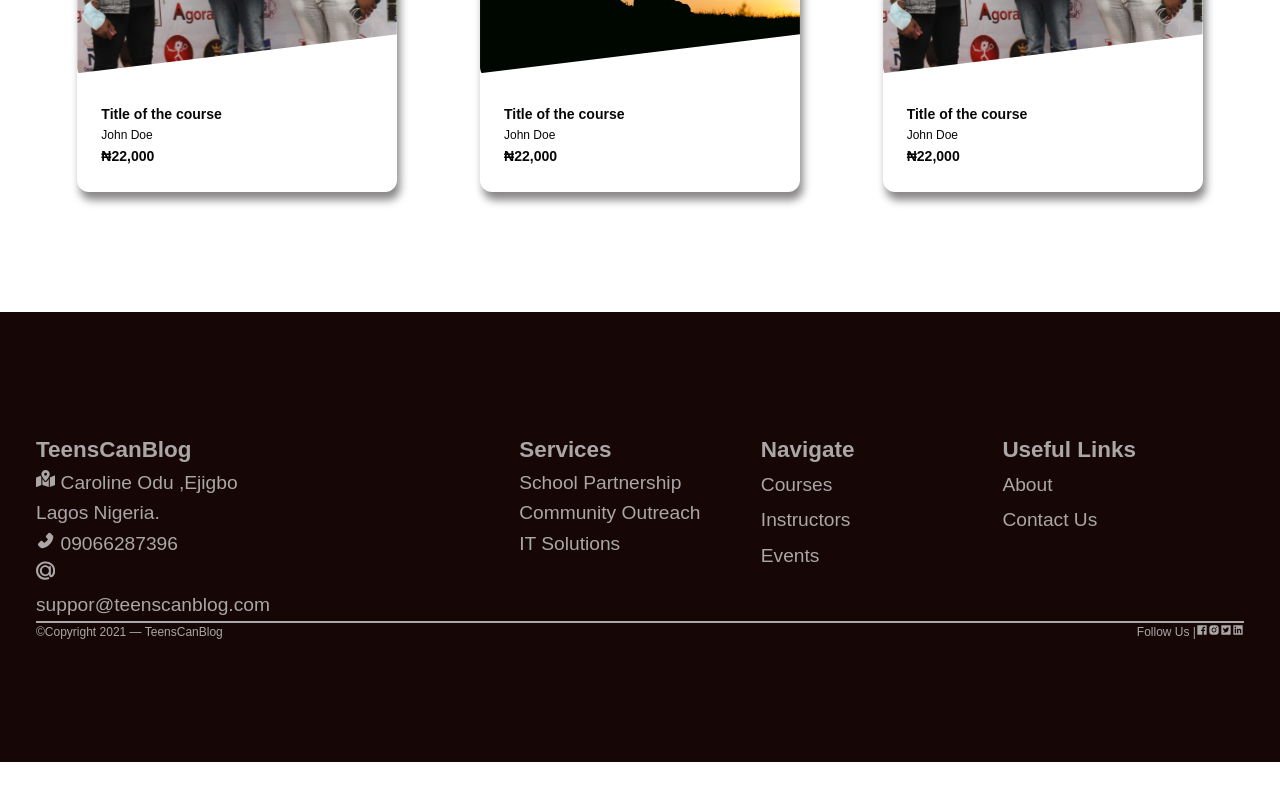
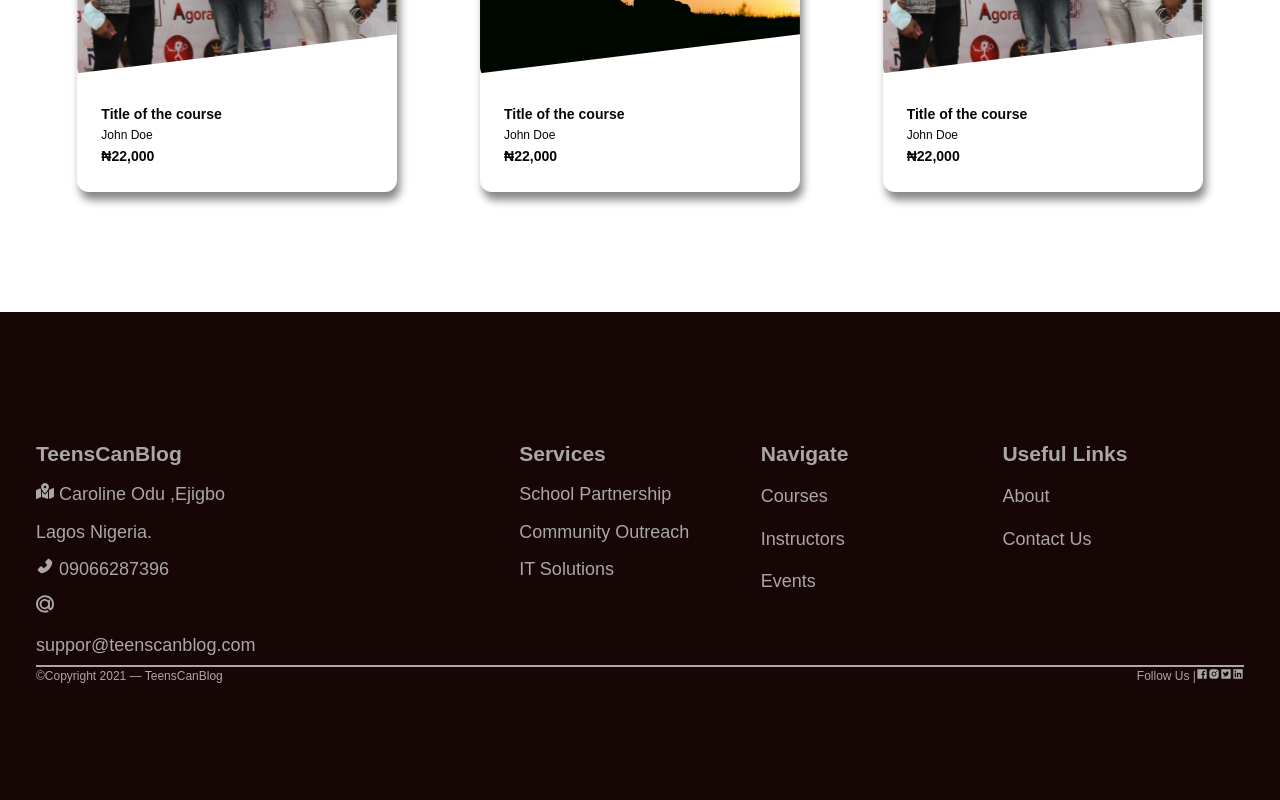
Before and after one commit to Niscolinx/teenscan, a React (Create React App) app: page / in a window 1280 px wide. Shown: the part 1377-2177 px from the top of the page. Before the commit the page ends 2139 px from the top, so only its background shows below. Built offline with nearby package versions, Linux system fonts and the light colour scheme; what react-router-last-location would draw is missing.

Commit message:
working on footer

```diff
--- a/src/sass/abstracts/Variables.scss
+++ b/src/sass/abstracts/Variables.scss
@@ -21,3 +21,4 @@ $linear-gradient: linear-gradient(to right, $color-secondary, black);
 // FONT VARIABLES
 $font-primary: 'Montserrat', sans-serif;
 $font-clamp: clamp(1.5rem, 1.5vw, 1.5vw);
+$font-clamp1: clamp(1rem, 1.5vw, 1.5rem);
--- a/src/sass/components/footer.scss
+++ b/src/sass/components/footer.scss
@@ -9,7 +9,9 @@
     }
     &__item {
         font-weight: 500;
-        font-size: $font-clamp;
+        font-size: $font-clamp1;
+            line-height: 2.1;
+
         ul {
             list-style: none;
 
```
